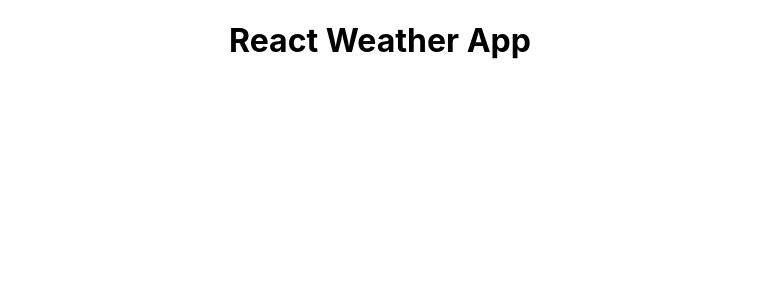
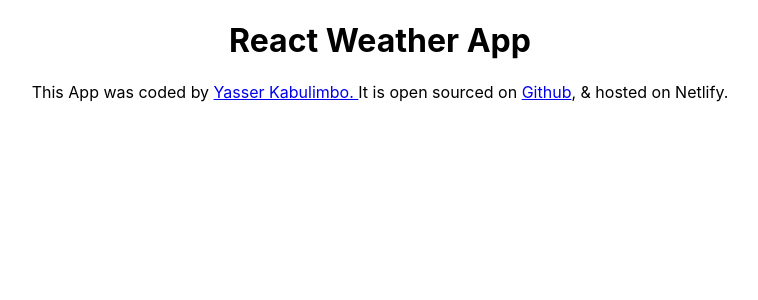
Before and after one commit to YasserLearnsCode/react-weather-app, a React (Create React App) app: page / in a window 1280 px wide. Shown: the top 300 px of the page, without its empty margins (260-1018 px from the left). Built offline with nearby package versions, Linux system fonts and the light colour scheme.

Commit message:
added footer links

```diff
--- a/src/App.js
+++ b/src/App.js
@@ -3,8 +3,24 @@
 function App() {
   return (
     <div className="App">
-    <h1>React Weather App</h1>
+      <h1>React Weather App</h1>
 
+      <footer>
+        <p>
+          This App was coded by{" "}
+          <a
+            href="https://yasserkabulimbo.netlify.app"
+            alt="Front-end developer Yasser Kabulimbo's web porfolio"
+          >
+            Yasser Kabulimbo. {" "}
+          </a>
+        It is open sourced on{" "}
+          <a href="https://github.com/YasserLearnsCode/react-weather-app" alt="github repository for the weather app">
+            Github
+          </a>
+          , & hosted on Netlify.
+        </p>
+      </footer>
     </div>
   );
 }
```
